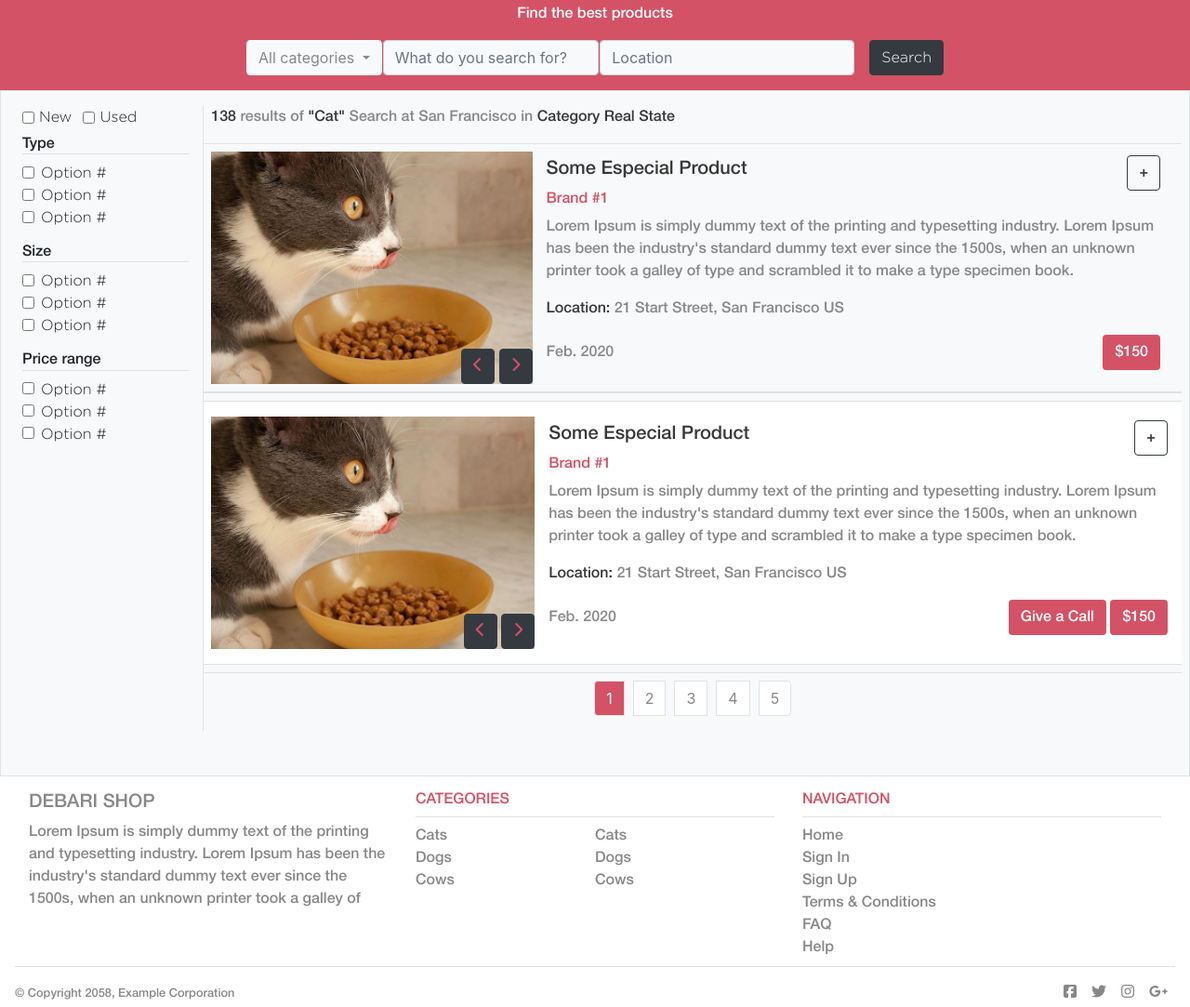
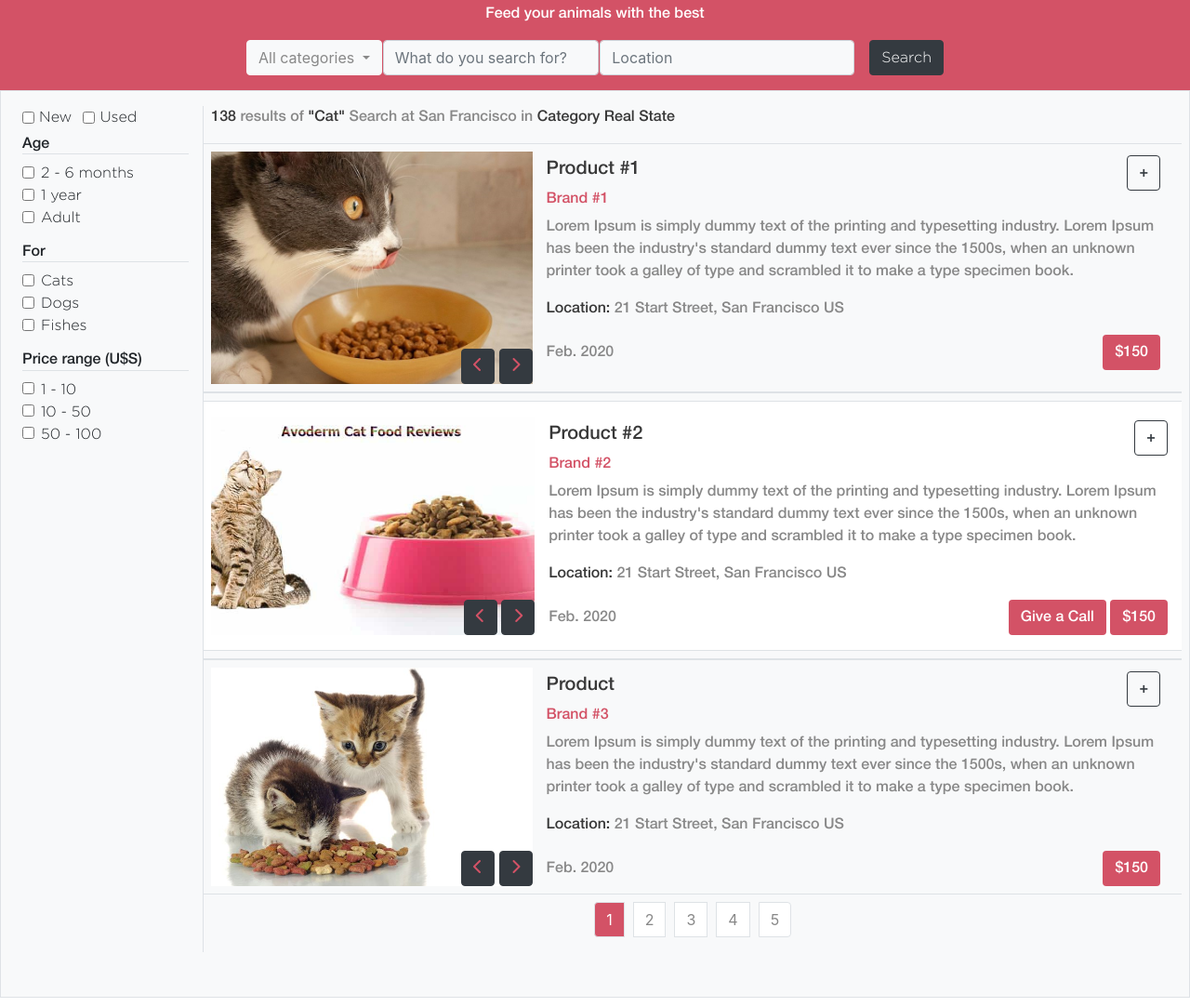
Before and after one commit to abdelp/html-capstone, a website: page search-results.html in a window 1280 px wide. Shown: the part 166-1249 px from the top of the page at 93% size. Drawn offline with nearby package versions, Linux system fonts and the light colour scheme.

Commit message:
Add content to search results page

```diff
--- a/assets/stylesheets/style.css
+++ b/assets/stylesheets/style.css
@@ -136,6 +136,7 @@
   width: 100%;
   height: 100%;
   object-fit: cover;
+  max-height: 280px;
 }
 
 .hot-ads,
--- a/search-results.html
+++ b/search-results.html
@@ -53,7 +53,7 @@
     <main class="main">
       <section class="search-products d-flex flex-column align-items-center bg-cabaret pt-5 px-2">
         <h1 class="title text-uppercase text-white">debari shop</h1>
-        <p class="text-white">Find the best products</p>
+        <p class="text-white">Feed your animals with the best</p>
         <div class="search w-100">
           <form class="d-flex flex-column flex-md-row search-form">
             <div class="form-group">
@@ -103,70 +103,68 @@
                       <label class="form-check-label" for="inlineCheckbox2">Used</label>
                     </div>
                   </div>
-
-                  <!-- separador -->
                   <div class="form-group mt-2">
-                    <h6 class="border-bottom">Type</h6>
+                    <h6 class="border-bottom">Age</h6>
                     <div class="form-check">
                       <input class="form-check-input" type="checkbox" value="" id="defaultCheck1">
                       <label class="form-check-label" for="defaultCheck1">
-                        Type #1
+                        2-6 months
                       </label>
                     </div>
                     <div class="form-check">
                       <input class="form-check-input" type="checkbox" value="" id="defaultCheck2">
                       <label class="form-check-label" for="defaultCheck2">
-                        Type #2
+                        1 year
                       </label>
                     </div>
                     <div class="form-check">
                       <input class="form-check-input" type="checkbox" value="" id="defaultCheck2">
                       <label class="form-check-label" for="defaultCheck2">
-                        Type #3
+                        Adult
                       </label>
                     </div>
                   </div>
 
                   <div class="form-group">
-                    <h6 class="border-bottom">Size</h6>
+                    <h6 class="border-bottom">For</h6>
                     <div class="form-check">
                       <input class="form-check-input" type="checkbox" value="" id="defaultCheck1">
                       <label class="form-check-label" for="defaultCheck1">
-                        Option #
+                        Cats
                       </label>
                     </div>
                     <div class="form-check">
                       <input class="form-check-input" type="checkbox" value="" id="defaultCheck2">
                       <label class="form-check-label" for="defaultCheck2">
-                        Option #
+                        Dogs
                       </label>
                     </div>
                     <div class="form-check">
                       <input class="form-check-input" type="checkbox" value="" id="defaultCheck2">
                       <label class="form-check-label" for="defaultCheck2">
-                        Option #
+                        Fishes
                       </label>
                     </div>
                   </div>
 
                   <div class="form-group">
-                    <h6 class="border-bottom">Price range</h6>
+                    <h6 class="border-bottom">Price range (U$S)</h6>
                     <div class="form-check">
                       <input class="form-check-input" type="checkbox" value="" id="defaultCheck1">
                       <label class="form-check-label" for="defaultCheck1">
-                        Option #
+                        1 - 10
                       </label>
                     </div>
                     <div class="form-check">
                       <input class="form-check-input" type="checkbox" value="" id="defaultCheck2">
                       <label class="form-check-label" for="defaultCheck2">
-                        Option #
+                        10 - 50
                       </label>
                     </div>
                     <div class="form-check">
                       <input class="form-check-input" type="checkbox" value="" id="defaultCheck2">
                       <label class="form-check-label" for="defaultCheck2">
-                        Option #
+                        50 - 100
                       </label>
                     </div>
                   </div>
@@ -189,67 +187,67 @@
 
                 <!-- separador -->
                 <div class="form-group mt-0 mt-md-2">
-                  <h6 class="border-bottom">Type</h6>
+                  <h6 class="border-bottom">Age</h6>
                   <div class="form-check">
                     <input class="form-check-input" type="checkbox" value="" id="defaultCheck1">
                     <label class="form-check-label" for="defaultCheck1">
-                      Option #
+                      2 - 6 months
                     </label>
                   </div>
                   <div class="form-check">
                     <input class="form-check-input" type="checkbox" value="" id="defaultCheck2">
                     <label class="form-check-label" for="defaultCheck2">
-                      Option #
+                      1 year
                     </label>
                   </div>
                   <div class="form-check">
                     <input class="form-check-input" type="checkbox" value="" id="defaultCheck2">
                     <label class="form-check-label" for="defaultCheck2">
-                      Option #
+                      Adult
                     </label>
                   </div>
                 </div>
 
                 <div class="form-group">
-                  <h6 class="border-bottom">Size</h6>
+                  <h6 class="border-bottom">For</h6>
                   <div class="form-check">
                     <input class="form-check-input" type="checkbox" value="" id="defaultCheck1">
                     <label class="form-check-label" for="defaultCheck1">
-                      Option #
+                      Cats
                     </label>
                   </div>
                   <div class="form-check">
                     <input class="form-check-input" type="checkbox" value="" id="defaultCheck2">
                     <label class="form-check-label" for="defaultCheck2">
-                      Option #
+                      Dogs
                     </label>
                   </div>
                   <div class="form-check">
                     <input class="form-check-input" type="checkbox" value="" id="defaultCheck2">
                     <label class="form-check-label" for="defaultCheck2">
-                      Option #
+                      Fishes
                     </label>
                   </div>
                 </div>
 
                 <div class="form-group">
-                  <h6 class="border-bottom">Price range</h6>
+                  <h6 class="border-bottom">Price range (U$S)</h6>
                   <div class="form-check">
                     <input class="form-check-input" type="checkbox" value="" id="defaultCheck1">
                     <label class="form-check-label" for="defaultCheck1">
-                      Option #
+                      1 - 10
                     </label>
                   </div>
                   <div class="form-check">
                     <input class="form-check-input" type="checkbox" value="" id="defaultCheck2">
                     <label class="form-check-label" for="defaultCheck2">
-                      Option #
+                      10 - 50
                     </label>
                   </div>
                   <div class="form-check">
                     <input class="form-check-input" type="checkbox" value="" id="defaultCheck2">
                     <label class="form-check-label" for="defaultCheck2">
-                      Option #
+                      50 - 100
                     </label>
                   </div>
                 </div>
@@ -273,7 +271,7 @@
                     </div>
                     <div class="col-md-7 col-lg-8">
                       <div class="title-container mt-1">
-                        <h5 class="text-shaft">Some Especial Product</h5>
+                        <h5 class="text-shaft">Product #1</h5>
                         <a href="#" class="btn btn-outline-dark">+</a>
                       </div>
                       <h6 class="text-cabaret">Brand #1</h6>
@@ -295,7 +293,7 @@
                 <div class="col-12">
                   <div class="row border-top border-bottom py-3 pl-2 bg-white">
                     <div class="col-md-5 col-lg-4 bg-success product-img p-0">
-                      <img src="assets/images/cat-4.jpg" alt="special-food">
+                      <img src="assets/images/cat-5.jpg" alt="special-food">
                       <div>
                         <a href="#" class="btn btn-dark text-cabaret"><i class="fas fa-chevron-left"></i></a>
                         <a href="#" class="btn btn-dark text-cabaret"><i class="fas fa-chevron-right"></i></a>
@@ -303,10 +301,10 @@
                     </div>
                     <div class="col-md-7 col-lg-8">
                       <div class="title-container mt-1">
-                        <h5 class="text-shaft">Some Especial Product</h5>
+                        <h5 class="text-shaft">Product #2</h5>
                         <a href="#" class="btn btn-outline-dark">+</a>
                       </div>
-                      <h6 class="text-cabaret">Brand #1</h6>
+                      <h6 class="text-cabaret">Brand #2</h6>
                       <p class="product-desc">Lorem Ipsum is simply dummy text of the printing and typesetting industry. Lorem Ipsum has been the industry's standard dummy text ever since the 1500s, when an unknown printer took a galley of type and scrambled it to make a type specimen book.</p>
                       <p class="text-gray"><span class="text-shaft">Location:</span> 21 Start Street, San Francisco US</p>
 
@@ -319,6 +317,36 @@
                           <button type="button" class="btn btn-cabaret">Give a Call</button>
                           <button type="button" class="btn btn-cabaret">$150</button>
                         </div>
+                      </div>
+                    </div>
+                  </div>
+                </div>
+              </div>
+              <div class="product-details row p-2 border-top border-bottom">
+                <div class="col-12">
+                  <div class="row">
+                    <div class="col-md-5 col-lg-4 bg-success product-img p-0">
+                      <img src="assets/images/cat-6.jpg" alt="special-food">
+                      <div>
+                        <a href="#" class="btn btn-dark text-cabaret"><i class="fas fa-chevron-left"></i></a>
+                        <a href="#" class="btn btn-dark text-cabaret"><i class="fas fa-chevron-right"></i></a>
+                      </div>
+                    </div>
+                    <div class="col-md-7 col-lg-8">
+                      <div class="title-container mt-1">
+                        <h5 class="text-shaft">Product</h5>
+                        <a href="#" class="btn btn-outline-dark">+</a>
+                      </div>
+                      <h6 class="text-cabaret">Brand #3</h6>
+                      <p class="product-desc">Lorem Ipsum is simply dummy text of the printing and typesetting industry. Lorem Ipsum has been the industry's standard dummy text ever since the 1500s, when an unknown printer took a galley of type and scrambled it to make a type specimen book.</p>
+                      <p class="text-gray"><span class="text-shaft">Location:</span> 21 Start Street, San Francisco US</p>
+
+                      <div class="product-footer">
+                        <div class="text-shaft">
+                          <span class="text-gray">Feb. 2020</span>
+                        </div>
+
+                        <button type="button" class="btn btn-cabaret">$150</button>
                       </div>
                     </div>
                   </div>
```
Also changed, not shown: index.html (+28 -28 lines), assets/images/cat-5.jpg (added), assets/images/cat-6.jpg (added), assets/images/special-product2.png (added).
